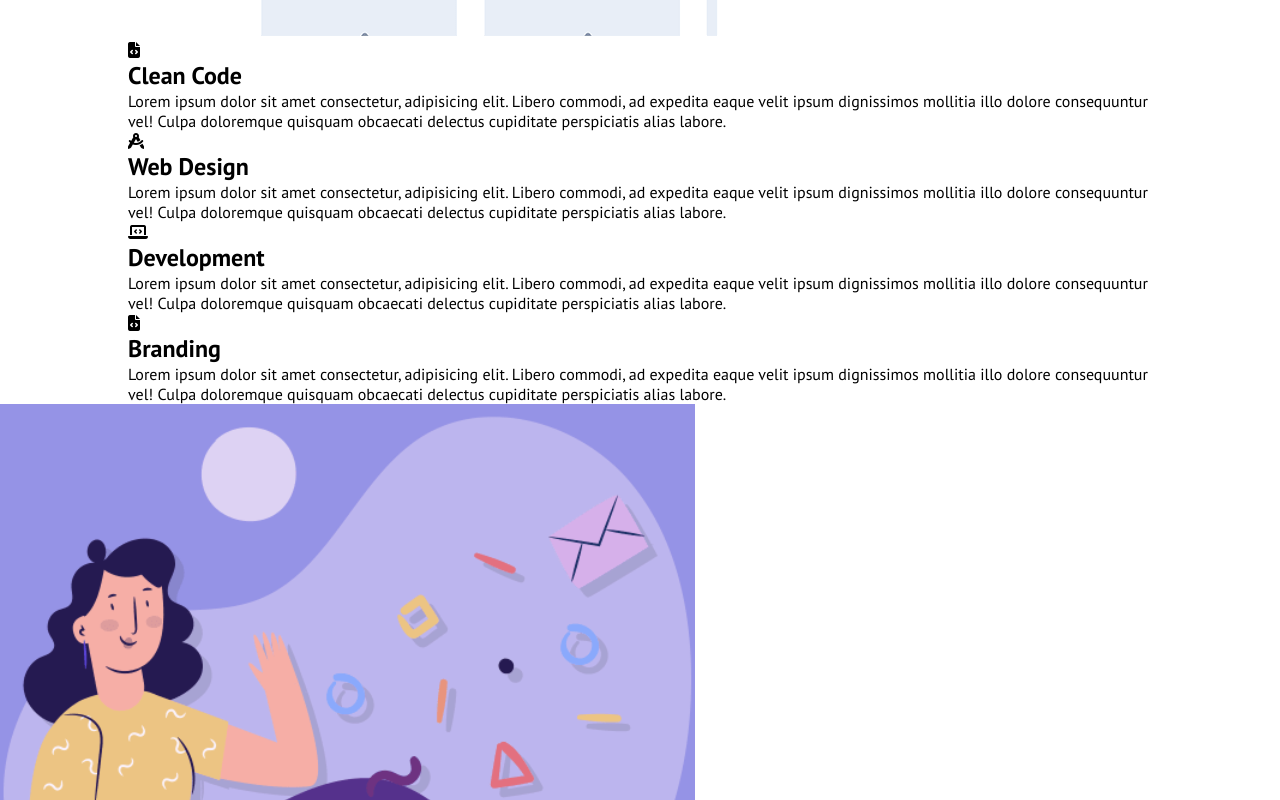
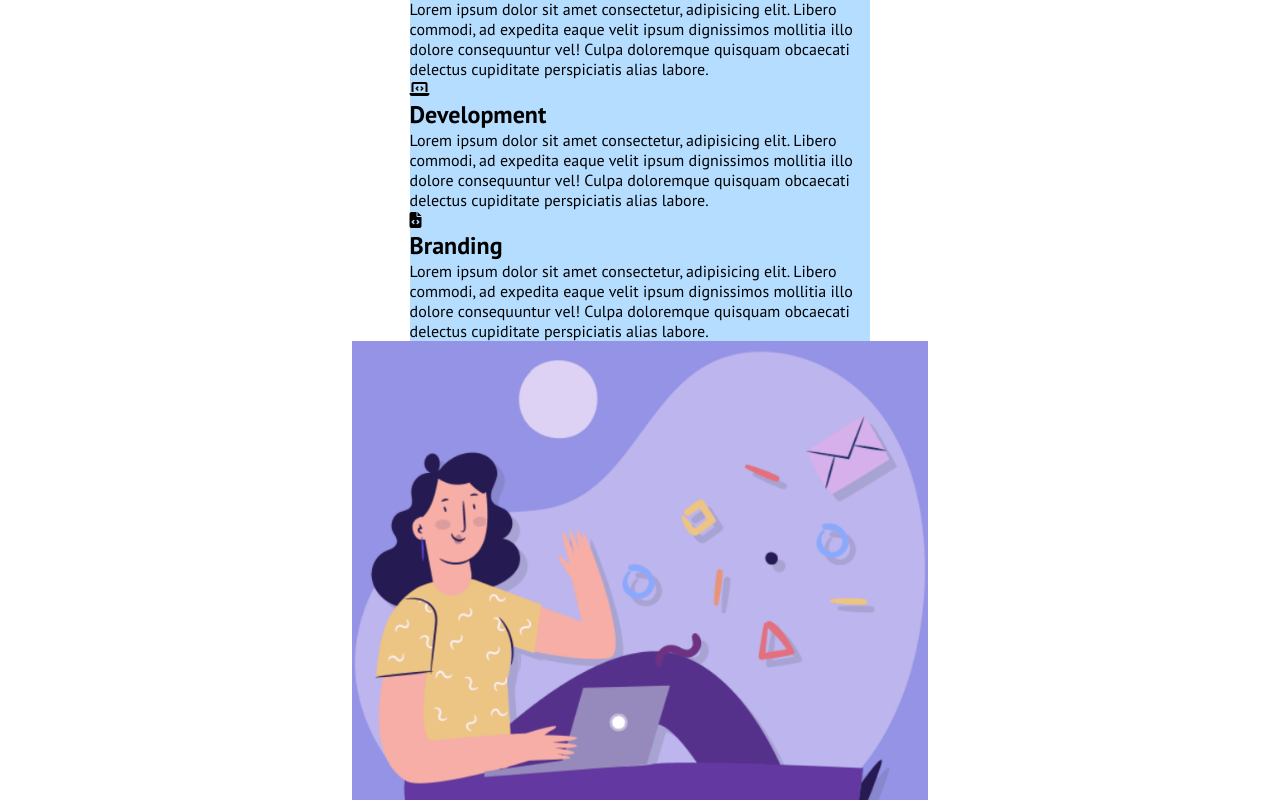
Before and after one commit to ChristopherS24/htmlcss-responsive-layout, a plain HTML site: page index.html in a window 1280 px wide. Shown: the part 880-1680 px from the top of the page. Drawn offline with Linux system fonts and the light colour scheme.

Commit message:
aggiunte background color sul css

```diff
--- a/css/style.css
+++ b/css/style.css
@@ -26,6 +26,16 @@ html {
 /*
 GENERAL
 */
+
+body .container {
+    margin: 0 auto;
+    width: 576px;
+}
+
+body .row {
+    width: 80% ;
+    margin: 0 auto;
+}
 
 header .list {
     display: none;
@@ -58,6 +68,15 @@ img {
     max-width: 100%;
 }
 
+.section-purple {
+    background-color: var(--main-purple);
+}
+
+main .row .card {
+    background-color: var(--main-skyblue) ;
+}
+
+
 
 /*
 HEADER
@@ -72,13 +91,7 @@ header .container i {
     color: white;
 }
 
-body .row {
-    display: flex;
-    justify-content: space-between;
-    margin: 0 auto;
-    width: 80%;
-    align-items: center;
-}
+
 
 /*
 RESPONSIVE
--- a/index.html
+++ b/index.html
@@ -37,11 +37,10 @@
     </header>
 
     <!--MAIN-->
-    <main>
-        <section>
+    <main class="main container">
+        <section class="section-white">
             <div class="row">
                 <div class="card special-card">
-                    <div>
                     <h2>
                         Get a demo application
                     </h2>
@@ -54,8 +53,9 @@
                     <div>
                         <img src="img/phone.png" alt="phone">
                     </div>
+                </div>
 
-                        <div>
+                <div class="card">
                     <div><i class="fa-solid fa-file-code"></i></div>
                     <h2>
                         Clean Code
@@ -64,8 +64,7 @@
                         Lorem ipsum dolor sit amet consectetur, adipisicing elit. Libero commodi, ad expedita eaque velit ipsum dignissimos mollitia illo dolore consequuntur vel! Culpa doloremque quisquam obcaecati delectus cupiditate perspiciatis alias labore.
                     </p>
                 </div>
-
-                        <div>
+                <div class="card">
                     <div><i class="fa-solid fa-compass-drafting"></i></div>
                     <h2>
                         Web Design
@@ -74,8 +73,7 @@
                         Lorem ipsum dolor sit amet consectetur, adipisicing elit. Libero commodi, ad expedita eaque velit ipsum dignissimos mollitia illo dolore consequuntur vel! Culpa doloremque quisquam obcaecati delectus cupiditate perspiciatis alias labore.
                     </p>
                 </div>
-
-                        <div>
+                <div class="card">
                     <div><i class="fa-solid fa-laptop-code"></i></div>
                     <h2>
                         Development
@@ -84,8 +82,7 @@
                         Lorem ipsum dolor sit amet consectetur, adipisicing elit. Libero commodi, ad expedita eaque velit ipsum dignissimos mollitia illo dolore consequuntur vel! Culpa doloremque quisquam obcaecati delectus cupiditate perspiciatis alias labore.
                     </p>
                 </div>
-
-                        <div>
+                <div class="card">
                     <div><i class="fa-solid fa-file-code"></i></div>
                     <h2>
                         Branding
@@ -96,13 +93,10 @@
                 </div>
 
             </div>
-
-                </div>
-
-            </div>
         </section>
 
-        <section>
+<!--STRATEGIC PLANNING-->
+        <section class="section-purple">
             <div>
                 <div>
                     <img src="img/planning1.png" alt="planning">
@@ -179,7 +173,7 @@
             </div>
         </section>
 
-        <section>
+        <section class="section-purple">
             <h2>
                 Benefits of working with us
             </h2>
@@ -333,8 +327,8 @@
     </main>
 
     <!--FOOTER-->
-    <footer>
-        <div>
+    <footer class="footer container">
+        <div class="section-purple">
             <div>
                 <h4>
                     GET STARTED
```
Lines whose indentation alone changed are shown as unchanged.
